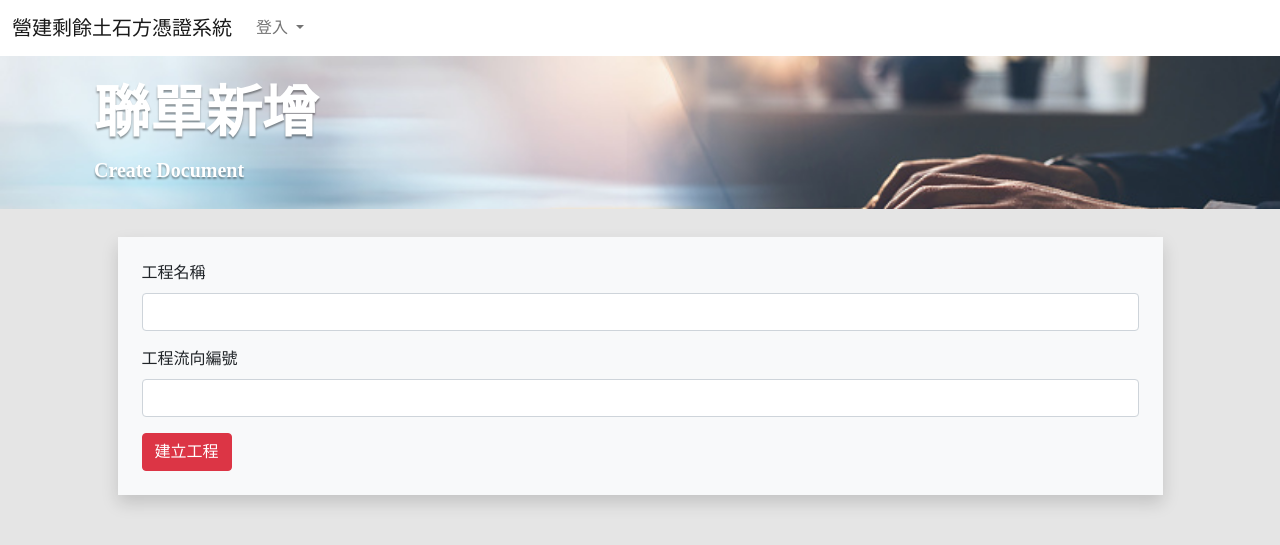
After one commit to kai890707/Remaining-soil-transportation-platform, a CodeIgniter 4 app: the page made by app/Views/user_contract/documentCreate.php in a window 1280 px wide. The commit adds this page. Shown: the top 545 px of the page. Run offline with PHP 8.4 and a stand-in for CodeIgniter, Linux system fonts and the light colour scheme; the template is opened without the code that fills it: most values are stand-ins (such as "Sample title", 1, 10 or a date in 2020); some libraries are stand-ins or nearby versions.

Commit message:
支線整合，新增工程與聯單Controller

```diff
--- a/app/Controllers/EngineeringController.php
+++ b/app/Controllers/EngineeringController.php
@@ -30,7 +30,7 @@ class EngineeringController extends Controller
      *
      * @return view
      */
-    public function createView()
+    public function projectCreateView()
     {
         $data = [
             "title" => $this->title . ' - 工程新增',
@@ -44,7 +44,7 @@ class EngineeringController extends Controller
      *
      * @return json
      */
-    public function create()
+    public function projectCreate()
     {
         $engineering_name =  $this->request->getPostGet('engineering_name');
         $engineering_projectNumber = $this->request->getPostGet('engineering_projectNumber');
--- a/app/Views/lobbyMain_component/contract.php
+++ b/app/Views/lobbyMain_component/contract.php
@@ -10,7 +10,7 @@
     </div>
 
 </div>
-<div class=" col-11 bg-light shadow p-4 m-1  mx-auto shadow rounded block-btn"   onclick="location.href='<?php echo base_url('projectList')?>'">
+<div class=" col-11 bg-light shadow p-4 m-1  mx-auto shadow rounded block-btn"   onclick="location.href='<?php echo base_url('project/projectList')?>'">
     <div class="row">
         <div class="col-4 border-end d-flex align-items-center justify-content-center">
             <i class="bi bi-file-earmark" style="font-size: 2rem;"></i>
--- a/app/Views/projectList.php
+++ b/app/Views/projectList.php
@@ -35,7 +35,7 @@
                     <tr>
                         <td><?php echo $proj['engineering_name']?></td>
                         <td><?php echo $proj['engineering_projectNumber']?></td>
-                        <td><button type="button" class="btn btn-outline-primary">查看</button></td>
+                        <td><button type="button" class="btn btn-outline-primary" onclick="location.href='<?php echo base_url('document').'/'.$proj['engineering_id']?>'">查看</button></td>
                     </tr>
                 <?php }?>
 
--- /dev/null
+++ b/app/Views/user_contract/documentCreate.php
@@ -0,0 +1,65 @@
+<!-- 個人資訊頁面 -->
+<?= $this->extend('layout_blade/personal_layout') ?>
+<?= $this->section('main') ?>
+
+<div class="jumbotron jumbotron-fluid" style="background-image:url('<?php echo base_url('assets/images/personalbanner.jpg') ?>') ;background-repeat: no-repeat;
+    background-size: cover;">
+    <div class="container">
+        <div class="row">
+            <div class="col-12 mx-auto p-4">
+                <h1 class="display-4 fw-bold text-white text-shadow">聯單新增</h1>
+                <p class="lead fw-bold text-white text-shadow p-0 m-0">Create Document</p>
+            </div>
+        </div>
+
+
+    </div>
+</div>
+<div class="container">
+    <div class="row mt-4 p-0  ">
+        <div class=" col-11 bg-light shadow p-4 m-1  mx-auto shadow">
+            <form id="create_project_form">
+                <div class="mb-3">
+                    <label for="engineering_name" class="form-label">工程名稱</label>
+                    <input type="text" class="form-control" id="engineering_name" name="engineering_name" >
+                </div>
+                <div class="mb-3">
+                    <label for="engineering_projectNumber" class="form-label">工程流向編號</label>
+                    <input type="text" class="form-control" id="engineering_projectNumber" name="engineering_projectNumber" >
+                </div>
+                <div class="d-grid gap-2 d-md-block">
+                    <button class="btn btn-danger" type="submit">建立工程</button>
+                </div>
+            </form>
+        </div>
+
+
+    </div>
+</div>
+
+<?= $this->endSection() ?>
+<?= $this->section('customJs') ?>
+<script>
+
+    $("form[id='create_project_form']").submit(function(e) {
+        e.preventDefault();
+        var formData = new FormData(document.getElementById('create_project_form'));
+        BaseLib.Post("/contract/projectCreate",formData).then(
+        (res)=>{
+            BaseLib.ResponseCheck(res).then(()=>{
+                console.log(res);
+                if(res.status =="success"){
+                    window.location=BaseLib.base_Url+'/projectList';
+                }
+            })
+        },
+        (err)=>{
+            console.log(err);
+        })
+
+
+
+
+    })
+</script>
+<?= $this->endSection() ?>
```
Also changed, not shown: app/Config/Routes.php (+37 -8 lines), app/Controllers/ContractController.php (+15 -0 lines), app/Controllers/DocumentController.php (added, +35 -0 lines).
